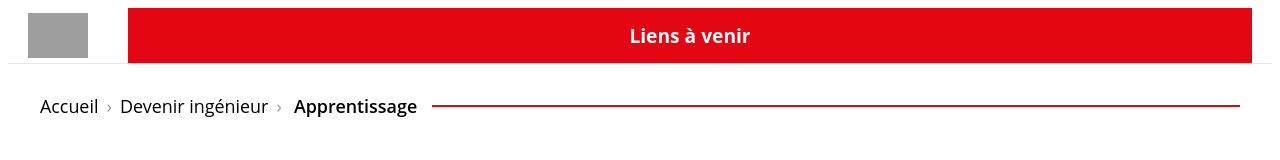
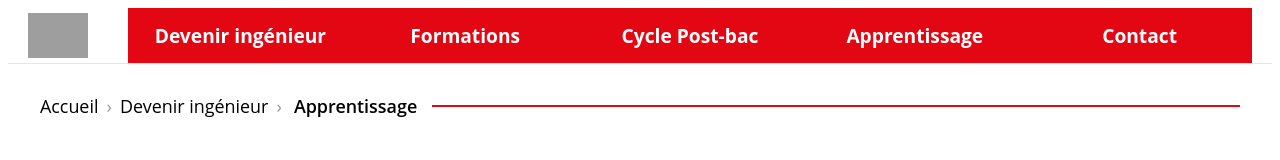
Before and after one commit to antoine491000/TP-ISEN-Ouest---COLAS-GUILLARD, a plain HTML site: page apprentissage.html in a window 1280 px wide. Shown: the top 160 px of the page. Drawn offline with Linux system fonts and the light colour scheme; grey boxes are pictures that could not be loaded.

Commit message:
F41 Header E1

```diff
--- a/apprentissage.html
+++ b/apprentissage.html
@@ -2,8 +2,8 @@
 <head>
 	<meta charset="UTF-8">
 	<meta name="viewport" content="width=device-width, initial-scale=1">
+  <link href="style.css" rel="stylesheet">
 	<title></title>
-  <link href="style.css" rel="stylesheet">
 </head>
 <body>
 <header class="header-isen">
@@ -16,13 +16,15 @@
     <!-- Navbar -->
     <nav class="header-nav">
       <ul>
-        <li><a href="#">Liens à venir</a></li>
+        <li><a href="index.html">Devenir ingénieur</a></li>
+        <li><a href="formations.html">Formations</a></li>
+        <li><a href="postbac.html">Cycle Post-bac</a></li>
+        <li><a href="apprentissage.html">Apprentissage</a></li>
+        <li><a href="">Contact</a></li>
       </ul>
     </nav>
   </div>
 </header>
-
-
 </body>
 </html>
 
```
Also changed, not shown: formations.html (+6 -4 lines), index.html (+6 -4 lines), postbac.html (+6 -4 lines).
